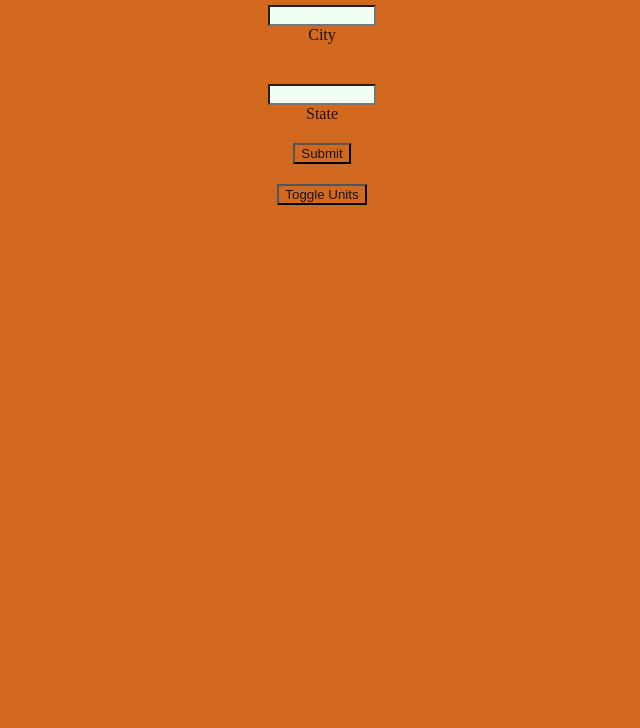
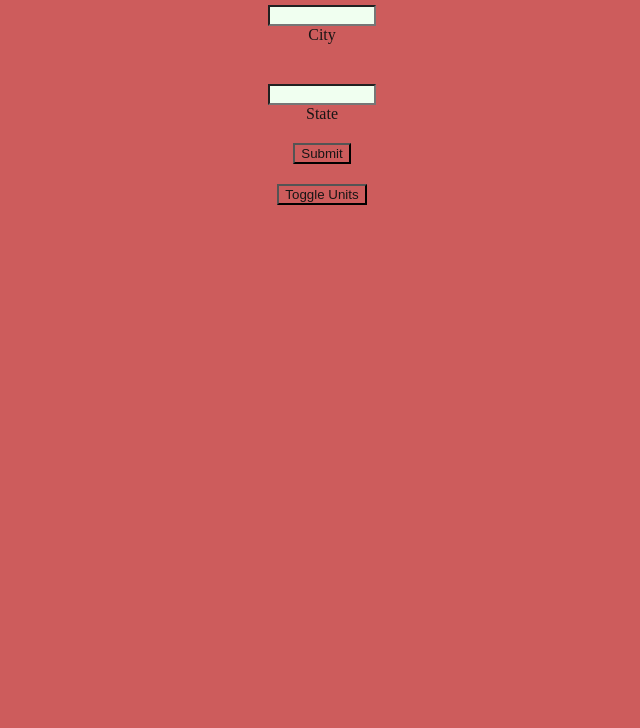
Before and after one commit to alexkrewson/weather, a website: page dist/index.html in a window 1280 px wide. Shown: the part 72-800 px from the top of the page, without its empty margins (318-958 px from the left). Drawn offline with nearby package versions, Linux system fonts and the light colour scheme; files that its build step writes are made by us from their sources.

Commit message:
indianred 1937 and no-cache stuff

```diff
--- a/src/sassystyle.scss
+++ b/src/sassystyle.scss
@@ -1,7 +1,7 @@
 * {
     margin: 0 0 0 0;
     color: rgb(24, 21, 21);
-    background-color: chocolate;
+    background-color: indianred;
 }
 
 button {
```
Also changed, not shown: dist/index.html, dist/main.js.
